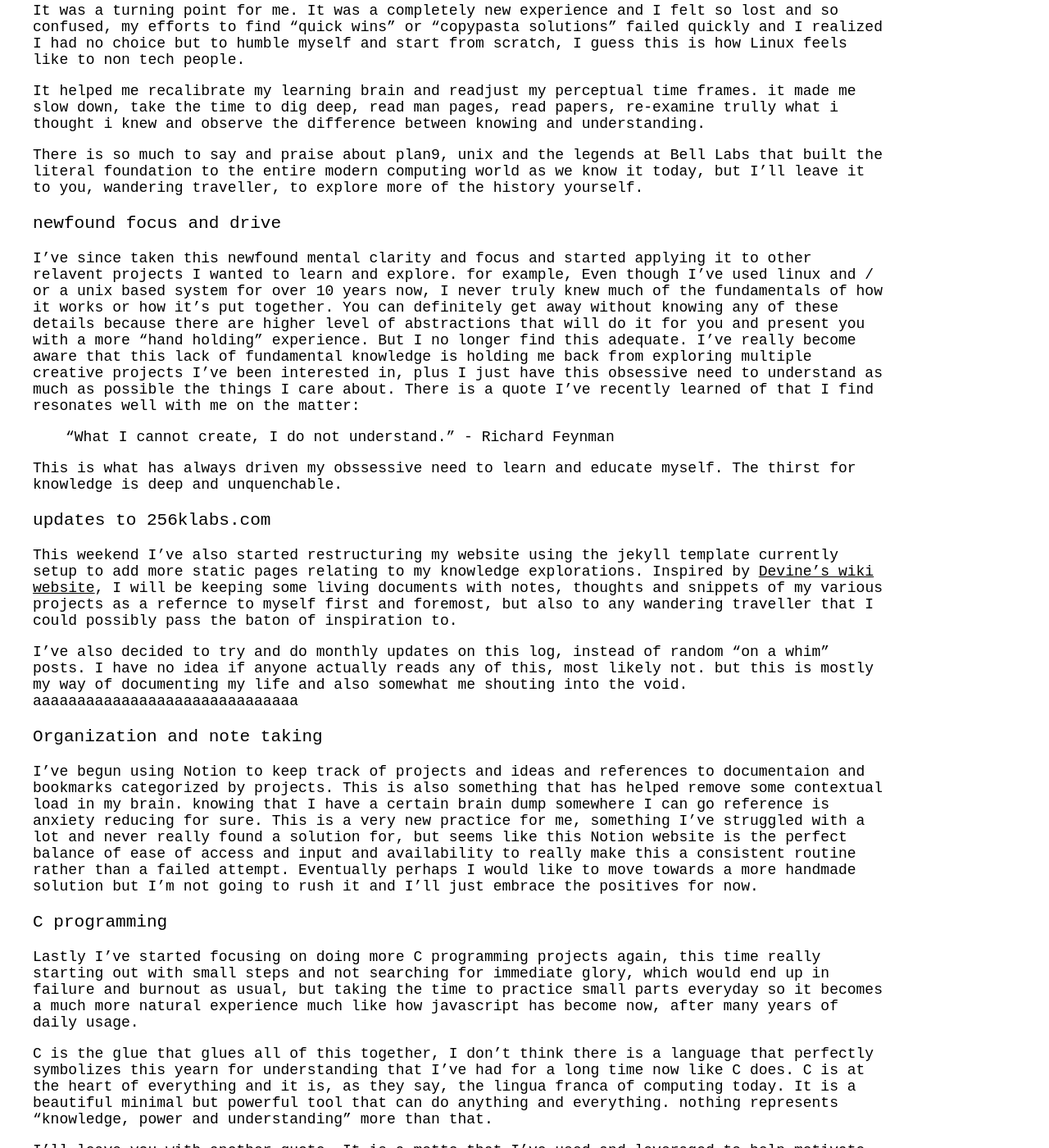
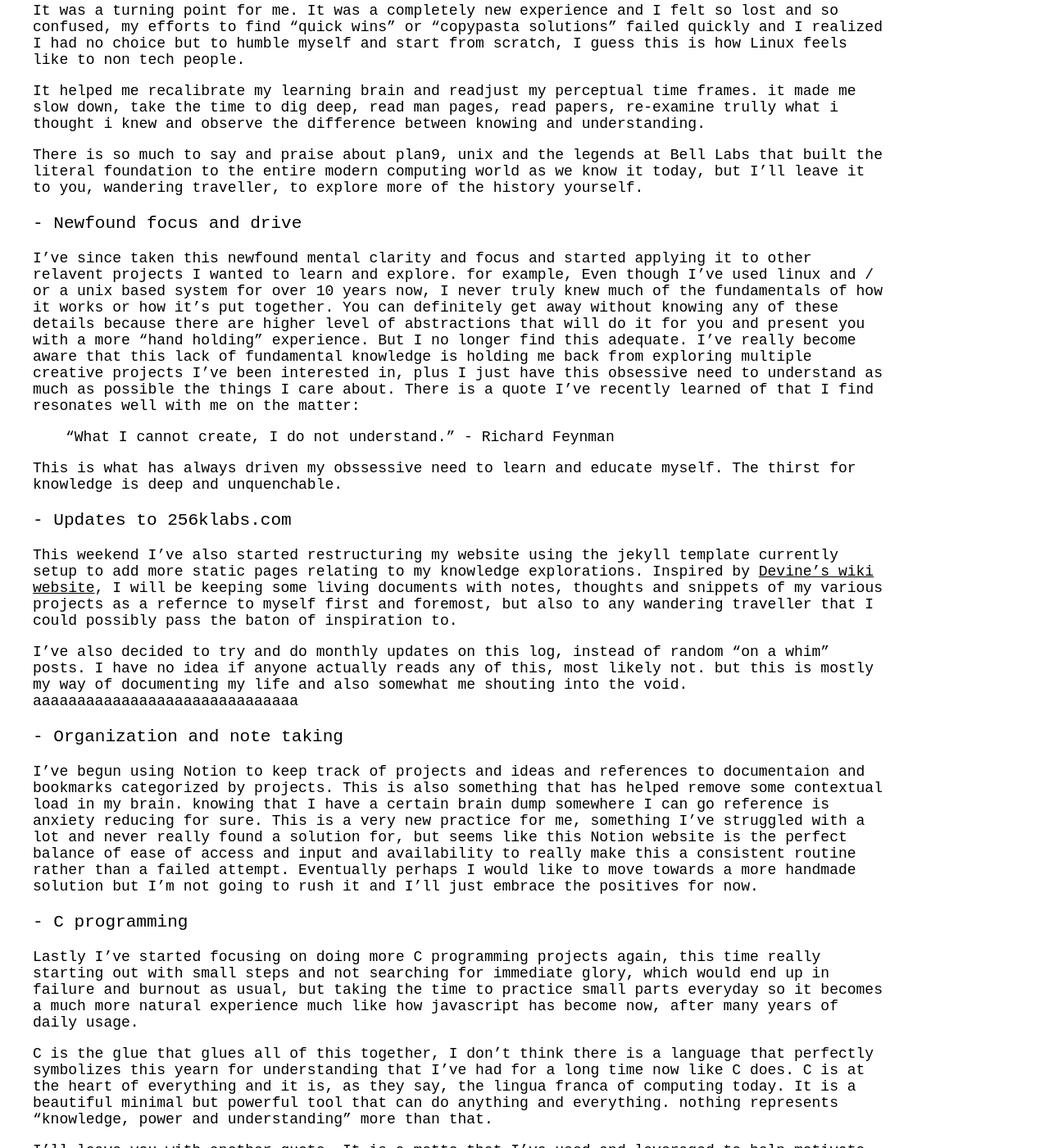
Before and after one commit to 256k/256KLABS, a Jekyll site: the page built from _posts/2024-02-19-goals-for-2024.md, in a window 1280 px wide and 1400 px high, scrolled down 1237 px. Shown: the whole window at 82% size. Built offline with Jekyll 4.4.1, drawn with Linux system fonts in a browser that asks for light colours; some of the changed text lies outside the part shown.

```diff
--- a/_posts/2024-02-19-goals-for-2024.md
+++ b/_posts/2024-02-19-goals-for-2024.md
@@ -8,16 +8,19 @@ Good Morning,
 
 I've had a productive weekend this weekend. Felt a lot more focused and on track than I have been in a long time. Starting to finally feel more aligned towards a defined goal instead of jumping between 20 different arbitraty things like a rabbit on crack.
 
-### health
+
+### - Health
 As I get older, the importance of living a healthy lifestyle and taking care of your body is becoming more and more apparent to me, and the contrast between the 2 ways of living is becoming more extreme as well. I no longer have the young elastic body and mind that can take a beating and still churn out useful shit.
 
 I've made a couple of changes in my daily life that have helped sharpen the mind and reduce the issues I've been having the last few years. For one, I've quit smoking weed, even though it's been very small quantities, the fact it was happening daily affected me whether I wanted to admit it or not. I have nothing against weed and people who smoke but you have to also be aware of the consequences it has on your mind and your body. Weed will also ruin the quality of your sleep. this is another change I've introduced to my daily life, sleeping earlier. I always had the habit of sleeping late as a means to hold onto the last few moments of the day, partly to hope to get something accomplished, but i would just end up binge watching youtube instead, and partly to avoid going to work the next day. Other changes I've implemented are just better eating habits, taking vitamins to also help with possible lack of nutrients, and exercising regularly.
 
-### plan9
+
+### - Plan9
 I've started to play with / explore / learn the Plan9 operating system from Bell Labs, and It has contributed a considerable amount towards my newfound focus and dedication. One of the symptoms of my erratic brain behavior was that I was on a constant search for quick wins and dopanie rushes. I wanted to learn and do so many things but I felt rushed and I was continuously looking for the thing that would yield me the most reward in the least amount of time, and each time I would start a task, the moment I hit any sort of friction, I would immediately shift focus towards something else hoping that *it* would bring a faster turn around.
 looking back at it, it almost feels like an addict looking for the next hit wherever they can find it, looking for that immediate temporary pleasure instead of building a better path moving forward which would feel a lot more sustainable and rewarding down the line.
 
-### frustrations with technology
+
+### - Frustrations with technology
 I was growing ever more frustrated with the bloat and excessiveness of modern technology, the constant bombardment of media and visual noise of the internet and social media and the news and AI doom and don't get my started on how messed up modern web development is. I was yerning for a more minimal, streamlined experience. A place where it would bring me peace. A place where you had what you needed and nothing else, free of distractions or shiny bells and whistles.
 
 Plan9 offered me exactly that peace and quiet. It attracted me because of how novel and unique and alien it is, yet it has a very welcoming and charming personality (perhaps due to the cute mascot glenda?).
@@ -28,26 +31,33 @@ It helped me recalibrate my learning brain and readjust my perceptual time frame
 
 There is so much to say and praise about plan9, unix and the legends at Bell Labs that built the literal foundation to the entire modern computing world as we know it today, but I'll leave it to you, wandering traveller, to explore more of the history yourself.
 
-### newfound focus and drive
+
+### - Newfound focus and drive
 I've since taken this newfound mental clarity and focus and started applying it to other relavent projects I wanted to learn and explore. for example, Even though I've used linux and / or a unix based system for over 10 years now, I never truly knew much of the fundamentals of how it works or how it's put together. You can definitely get away without knowing any of these details because there are higher level of abstractions that will do it for you and present you with a more "hand holding" experience. But I no longer find this adequate. I've really become aware that this lack of fundamental knowledge is holding me back from exploring multiple creative projects I've been interested in, plus I just have this obsessive need to understand as much as possible the things I care about. There is a quote I've recently learned of that I find resonates well with me on the matter:
+
 
 > "What I cannot create, I do not understand." - Richard Feynman
 
+
 This is what has always driven my obssessive need to learn and educate myself. The thirst for knowledge is deep and unquenchable.
 
-### updates to 256klabs.com
+
+### - Updates to 256klabs.com
 This weekend I've also started restructuring my website using the jekyll template currently setup to add more static pages relating to my knowledge explorations. Inspired by [Devine's wiki website](https://wiki.xxiivv.com/site/research.html), I will be keeping some living documents with notes, thoughts and snippets of my various projects as a refernce to myself first and foremost, but also to any wandering traveller that I could possibly pass the baton of inspiration to.
 
 I've also decided to try and do monthly updates on this log, instead of random "on a whim" posts. I have no idea if anyone actually reads any of this, most likely not.  but this is mostly my way of documenting my life and also somewhat me shouting into the void. aaaaaaaaaaaaaaaaaaaaaaaaaaaaaa
 
-### Organization and note taking
+
+### - Organization and note taking
 I've begun using Notion to keep track of projects and ideas and references to documentaion and bookmarks categorized by projects. This is also something that has helped remove some contextual load in my brain. knowing that I have a certain brain dump somewhere I can go reference is anxiety reducing for sure. This is a very new practice for me, something I've struggled with a lot and never really found a solution for, but seems like this Notion website is the perfect balance of ease of access and input and availability to really make this a consistent routine rather than a failed attempt. Eventually perhaps I would like to move towards a more handmade solution but I'm not going to rush it and I'll just embrace the positives for now.
 
-### C programming
+
+### - C programming
 Lastly I've started focusing on doing more C programming projects again, this time really starting out with small steps and not searching for immediate glory, which would end up in failure and burnout as usual, but taking the time to practice small parts everyday so it becomes a much more natural experience much like how javascript has become now, after many years of daily usage.
 
 C is the glue that glues all of this together, I don't think there is a language that perfectly symbolizes this yearn for understanding that I've had for a long time now like C does. C is at the heart of everything and it is, as they say, the lingua franca of computing today. It is a beautiful minimal but powerful tool that can do anything and everything. nothing represents "knowledge, power and understanding" more than that.
 
 I'll leave you with another quote. It is a motto that I've used and leveraged to help motivate myself so many times in the last few years, I hope it can bring you some inspiration as well.
 
+
 > “A year from now, you will wish you had started today.” — Karen Lamb
```
